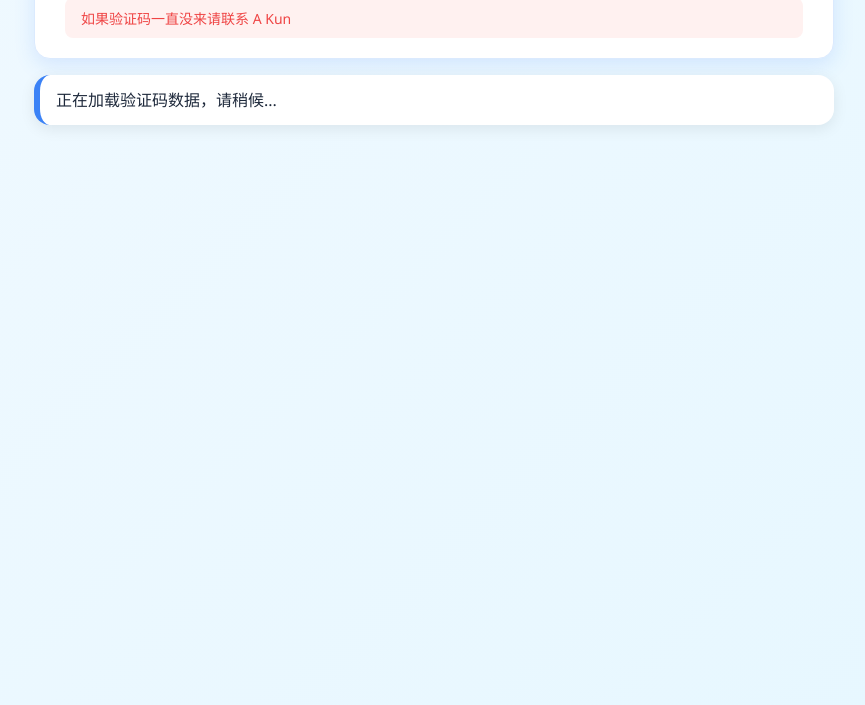
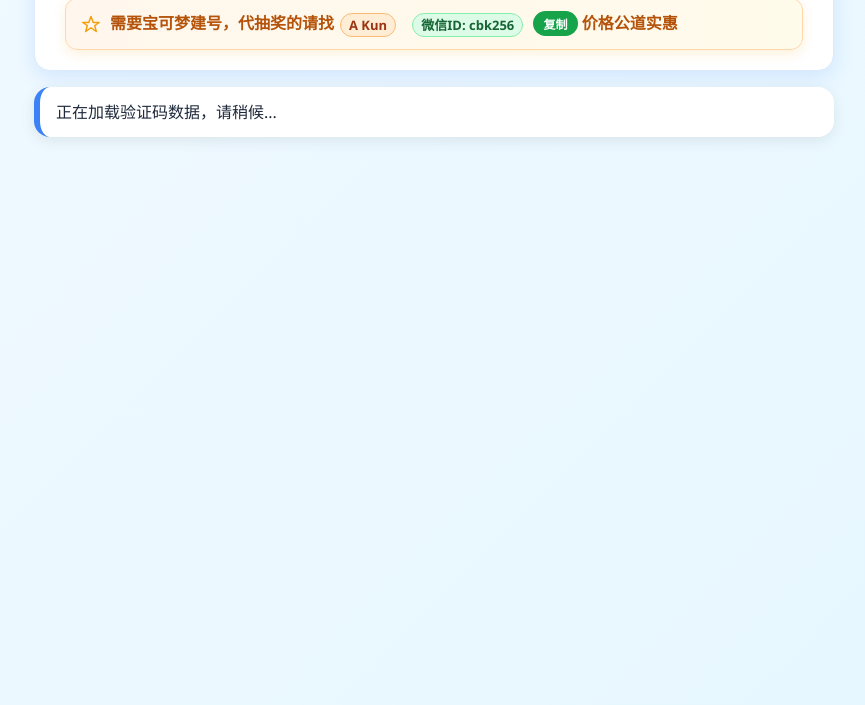
Before and after one commit to bikun666/getBaoCodeByPost, a plain HTML site: page index.html in a window 1280 px wide. Shown: the part 95-800 px from the top of the page, without its empty margins (206-1071 px from the left). Drawn offline with Linux system fonts and the light colour scheme; no server answers; a web font is replaced by a local one.

Commit message:
Update index.html

```diff
--- a/index.html
+++ b/index.html
@@ -67,10 +67,29 @@
       box-shadow: 0 6px 8px rgba(59,130,246,0.4);
     }
     .notice {
-      font-size: 14px; color: #ef4444;
-      padding: 10px 16px; background: #fff1f0;
-      border-radius: 8px; margin-top: 0;
+      display: flex; align-items: center; gap: 10px;
+      font-size: 16px; font-weight: 800; color: #b45309;
+      padding: 12px 16px; background: linear-gradient(90deg,#fff7ed,#fffbeb);
+      border: 1px solid #fed7aa; border-radius: 12px; margin-top: 0;
+      box-shadow: 0 4px 12px rgba(245,158,11,0.15);
     }
+    .notice svg { flex: 0 0 auto; color: #f59e0b }
+    .notice .text { line-height: 1.4 }
+    .notice .chip {
+      display: inline-block; padding: 2px 8px; border-radius: 999px;
+      font-weight: 800; font-size: 13px; margin: 0 6px; vertical-align: middle;
+      background: #ffedd5; color: #9a3412; border: 1px solid #fdba74;
+    }
+    .notice .wx {
+      background: #dcfce7; color: #166534; border-color: #86efac;
+    }
+    .notice .wx-copy {
+      background: #16a34a; color: #fff; border: none; border-radius: 999px;
+      padding: 4px 10px; font-size: 12px; font-weight: 700; cursor: pointer;
+      transition: 0.2s; display: inline-flex; align-items: center; gap: 4px;
+    }
+    .notice .wx-copy:hover { filter: brightness(0.95) }
+    .notice .wx-copy.done { background: #22c55e !important }
     .item {
       background: #fff; border-left: 6px solid #3b82f6;
       padding: 12px 16px; padding-bottom: 14px; margin-bottom: 8px;
@@ -137,7 +156,17 @@
           刷新
         </button>
       </div>
-      <div class="notice">如果验证码一直没来请联系 A Kun</div>
+      <div class="notice">
+        <svg xmlns="http://www.w3.org/2000/svg" width="18" height="18" viewBox="0 0 24 24" fill="none" stroke="currentColor" stroke-width="2" stroke-linecap="round" stroke-linejoin="round">
+          <polygon points="12 2 15 10 23 10 17 14 19 22 12 17 5 22 7 14 1 10 9 10 12 2"/>
+        </svg>
+        <div class="text">
+          需要宝可梦建号，代抽奖的请找<span class="chip">A Kun</span>
+          <span class="chip wx">微信ID: cbk256</span>
+          <button class="wx-copy" id="copyWx">复制</button>
+          价格公道实惠
+        </div>
+      </div>
     </div>
     <div id="list">
       <div class="item empty">正在加载验证码数据，请稍候...</div>
@@ -273,6 +302,25 @@
         }, 1000);
       });
 
+    // 微信ID一键复制
+    const wxId = 'cbk256';
+    const wxBtn = document.getElementById('copyWx');
+    if (wxBtn) {
+      wxBtn.addEventListener('click', async () => {
+        try {
+          await navigator.clipboard.writeText(wxId);
+          wxBtn.textContent = '已复制';
+          wxBtn.classList.add('done');
+          setTimeout(() => {
+            wxBtn.textContent = '复制';
+            wxBtn.classList.remove('done');
+          }, 2000);
+        } catch {
+          alert('复制失败：' + wxId);
+        }
+      });
+    }
+
     loadData();
     setInterval(loadData, interval);
     document.addEventListener('visibilitychange', () => {
```
